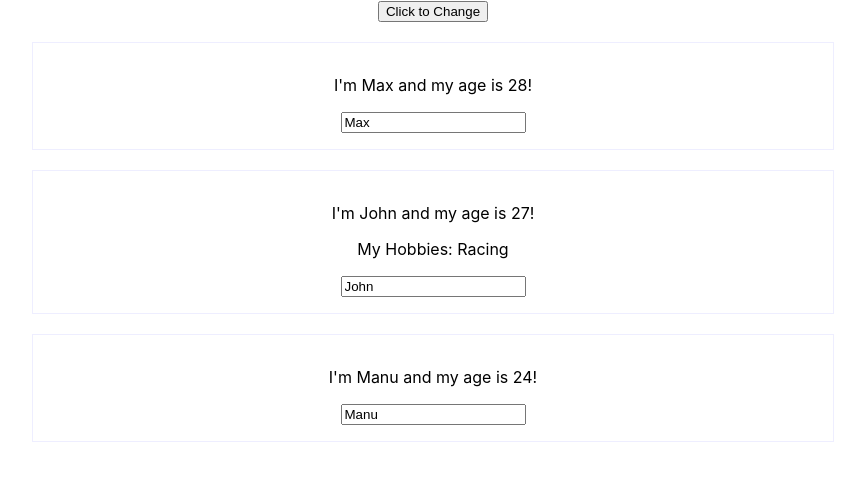
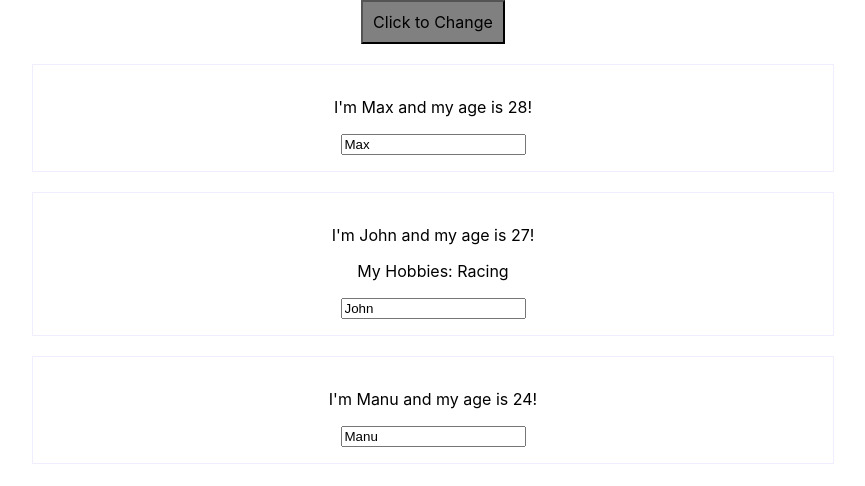
Before and after one commit to sanjeev2106/my-app, a React (Create React App) app: page / in a window 1280 px wide. Shown: the top 486 px of the page, without its empty margins (207-1072 px from the left). Built offline with nearby package versions, Linux system fonts and the light colour scheme.

Commit message:
Inline Style

```diff
--- a/src/App.js
+++ b/src/App.js
@@ -33,11 +33,20 @@ class App extends Component{
   }
 
   render(){
+// inline styling
+    const myStyle = {
+      backgroundColor: 'gray',
+      font: 'inherit',
+      border: '1px solid blur',
+      padding: '10px',
+      cursor: 'pointer'
+    };
+
     return (
       <div className="App">
         {/* <button onClick={this.personHandler.bind(this, 'Maximilion')}>Click to Change</button> */}
         {/* or */}
-        <button onClick={() => this.personHandler('Maximilion!!')}>Click to Change</button>
+        <button style={myStyle} onClick={() => this.personHandler('Maximilion!!')}>Click to Change</button>
         {/* but 2nd one is not recommended, try to use 1st one */}
         <Person
           name={this.state.persons[0].name}
```
Also changed, not shown: 1 other file (tests, documents, lock files or other folders).
